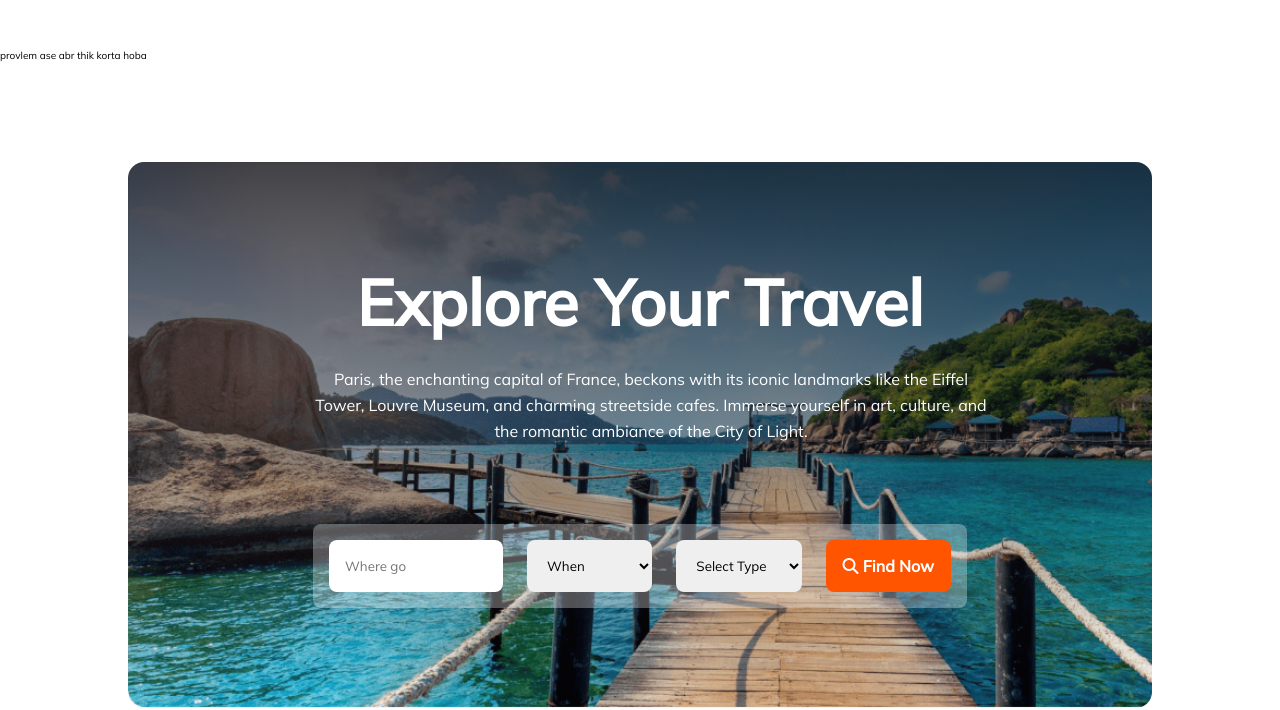
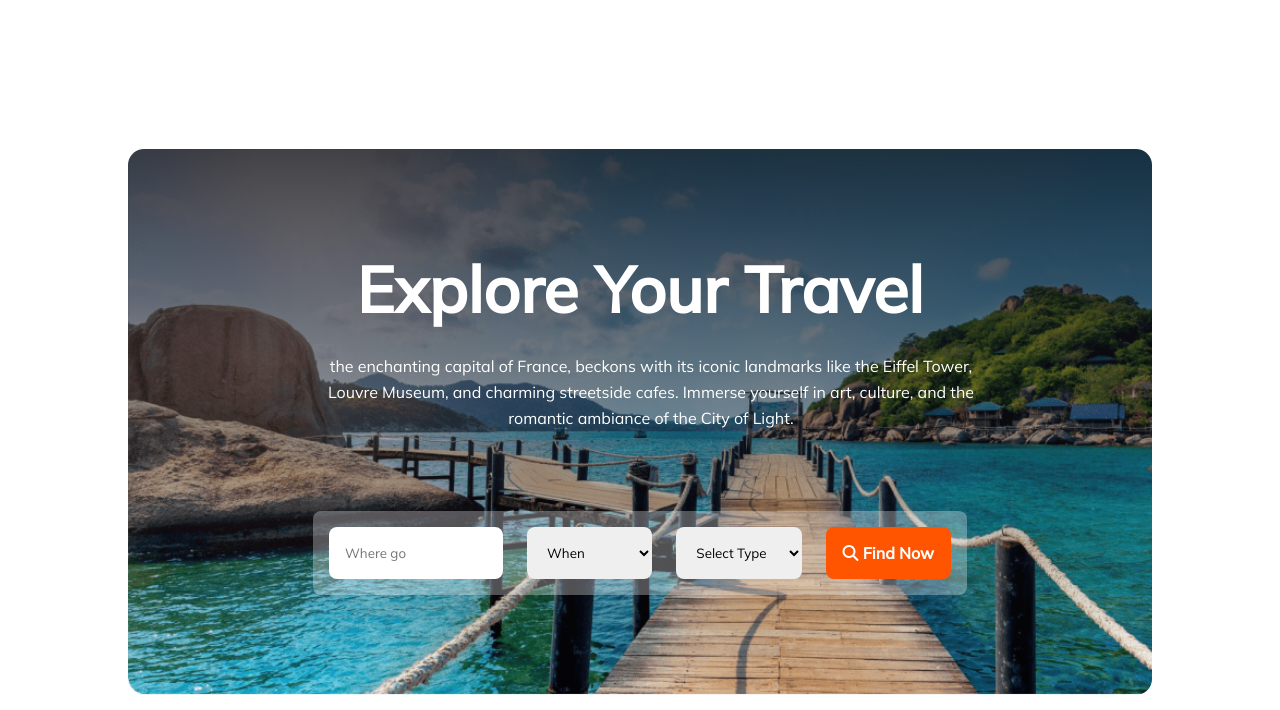
Before and after one commit to arafat20mupi/hero-Assinmentw, a plain HTML site: page index.html in a window 1280 px wide. Shown: the part 103-813 px from the top of the page. Drawn offline with Linux system fonts and the light colour scheme.

Commit message:
all added

```diff
--- a/index.html
+++ b/index.html
@@ -34,14 +34,12 @@
     <!-- header section end -->
 
     <main>
-        <p>provlem ase abr thik korta hoba</p>
         <!-- Travel section start -->
         <section>
             <div class="travel-section">
                 <div class="travel-content">
                     <h1>Explore Your Travel</h1>
-                    <p>
-                        Paris, the enchanting capital of France, beckons with its iconic landmarks like the Eiffel
+                    <p>the enchanting capital of France, beckons with its iconic landmarks like the Eiffel
                         Tower,
                         Louvre Museum, and charming streetside cafes. Immerse yourself in art, culture, and the romantic
                         ambiance of the City of Light.</p>
```
